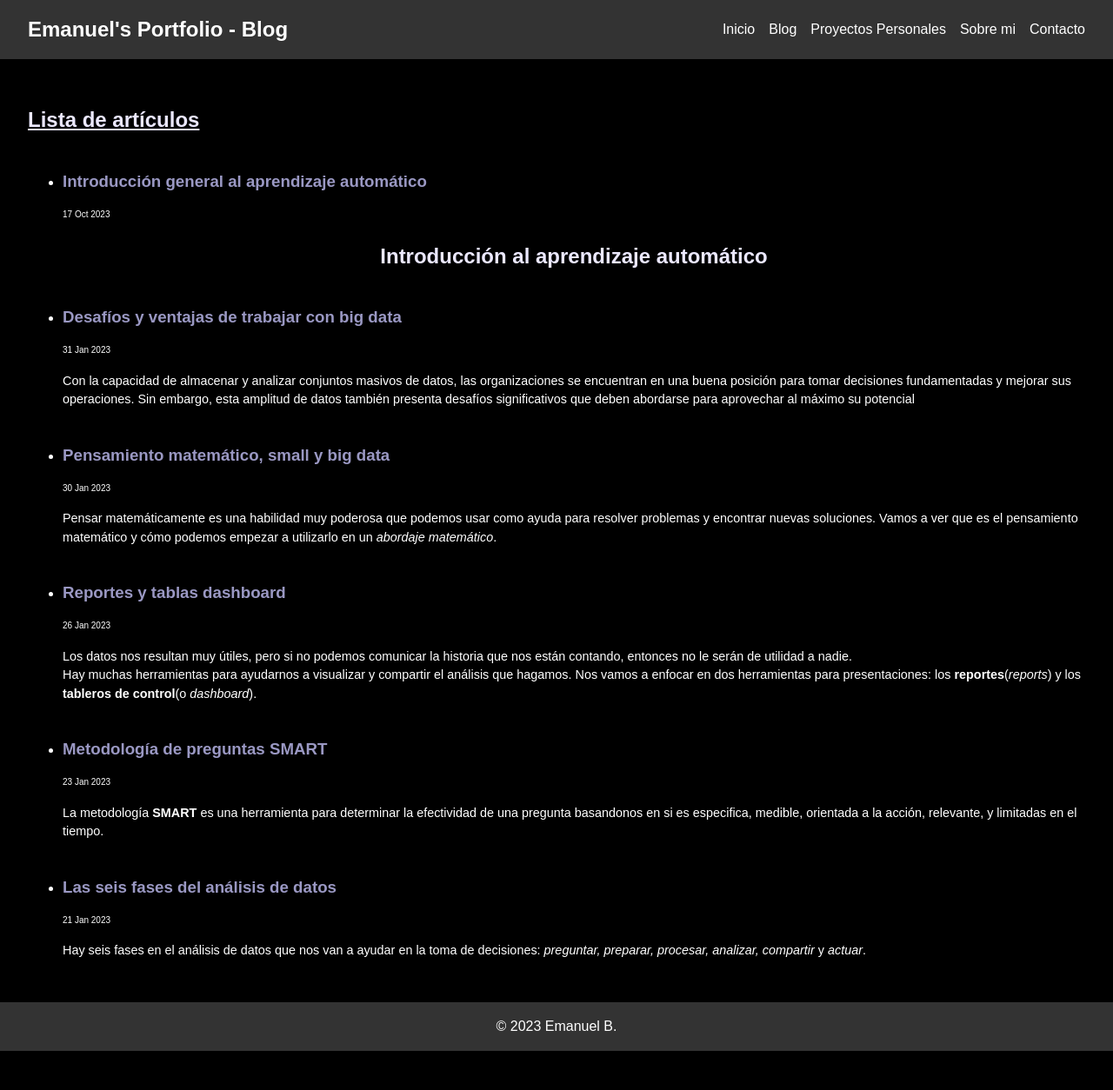
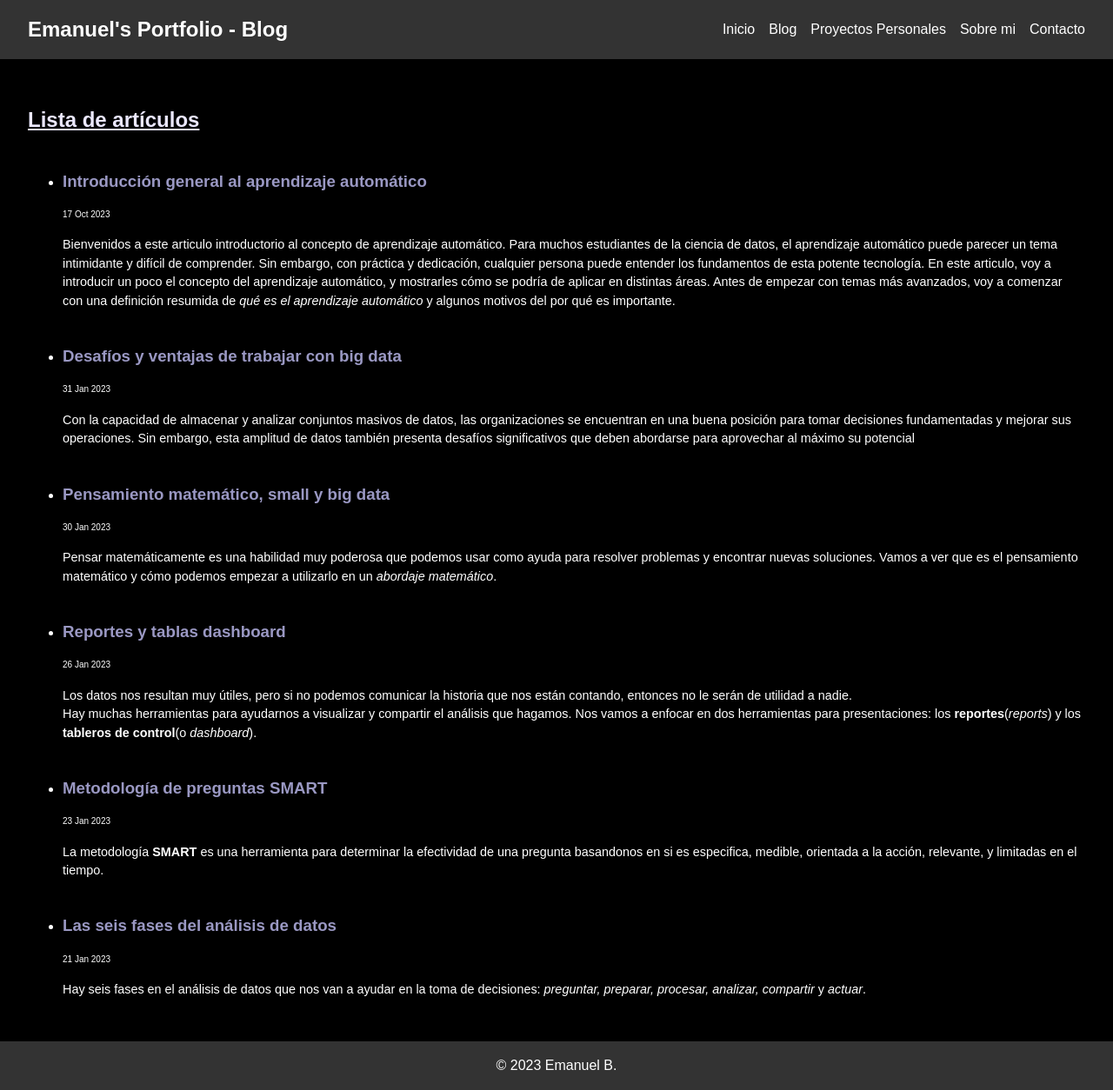
Before and after one commit to emanuelbe1/emanuelbe1.github.io, a Jekyll site: the page built from blog.html, in a window 1280 px wide. Shown: the whole page at 87% size. Built offline with Jekyll 4.4.1, drawn with Linux system fonts in a browser that asks for light colours; before the commit the page ends 1209 px from its top, so only the background shows below that.

Commit message:
Update 2023-10-17-Introduccion_ml.md

```diff
--- a/_posts/2023-10-17-Introduccion_ml.md
+++ b/_posts/2023-10-17-Introduccion_ml.md
@@ -2,8 +2,6 @@
 titulo: Introducción general al aprendizaje automático
 layout: post
 ---
-
-## <center>Introducción al aprendizaje automático</center>
 
 <p>Bienvenidos a este articulo introductorio al concepto de aprendizaje automático. Para muchos estudiantes
 de la ciencia de datos, el aprendizaje automático puede parecer un tema intimidante y difícil de comprender. Sin embargo, con práctica y dedicación, cualquier persona puede entender los fundamentos de esta potente tecnología. En este articulo, voy a introducir un poco el concepto del aprendizaje automático, y mostrarles cómo se podría de aplicar en distintas áreas. Antes de empezar con temas más avanzados, voy a comenzar con una definición resumida de <i>qué es el aprendizaje automático</i> y algunos motivos del por qué es importante.</p>
```
